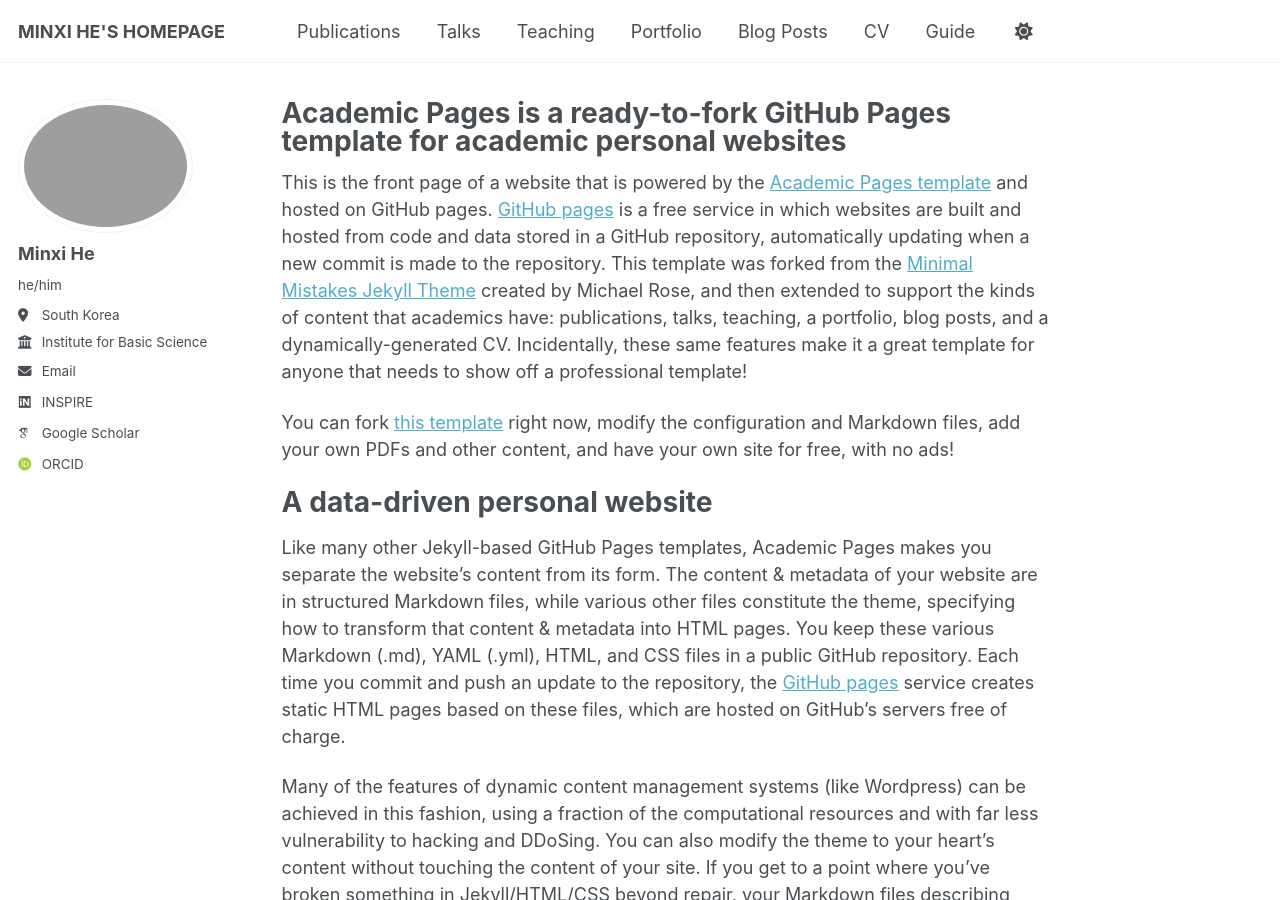
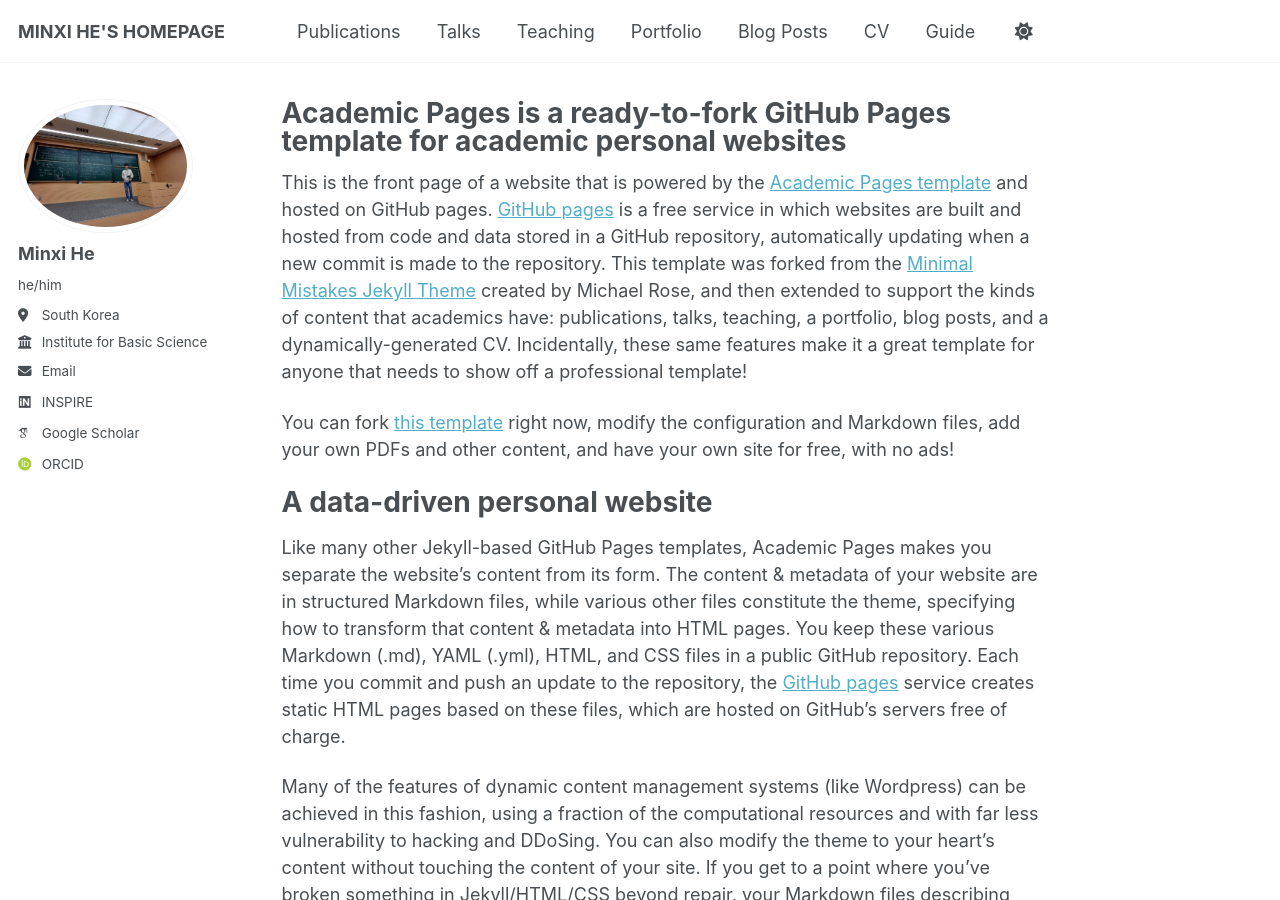
Before and after one commit to heminxi/heminxi.github.io, a Jekyll site: the page built from _pages/about.md, in a window 1280 px wide and 900 px high. Built offline with Jekyll 4.4.1, drawn with Linux system fonts in a browser that asks for light colours; some web fonts are replaced; a script that is not in the unit is left out.

Commit message:
Update _config.yml

```diff
--- a/_config.yml
+++ b/_config.yml
@@ -22,7 +22,7 @@ repository               : "academicpages/academicpages.github.io"
 #               Additional customization can be done by editing /_includes/author-profile.html
 author:
   # Biographic information
-  avatar           : kias.jpeg
+  avatar           : kias.jpg
   name             : "Minxi He"
   pronouns         : "he/him"
   bio              : #"Short biography for the left-hand sidebar"
```
